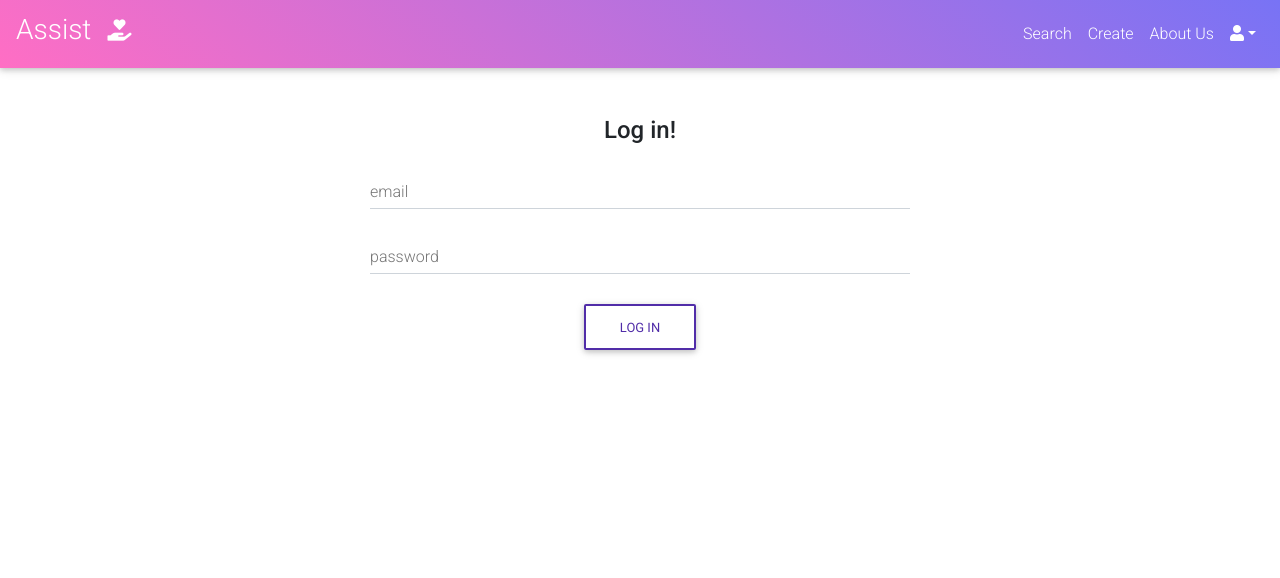
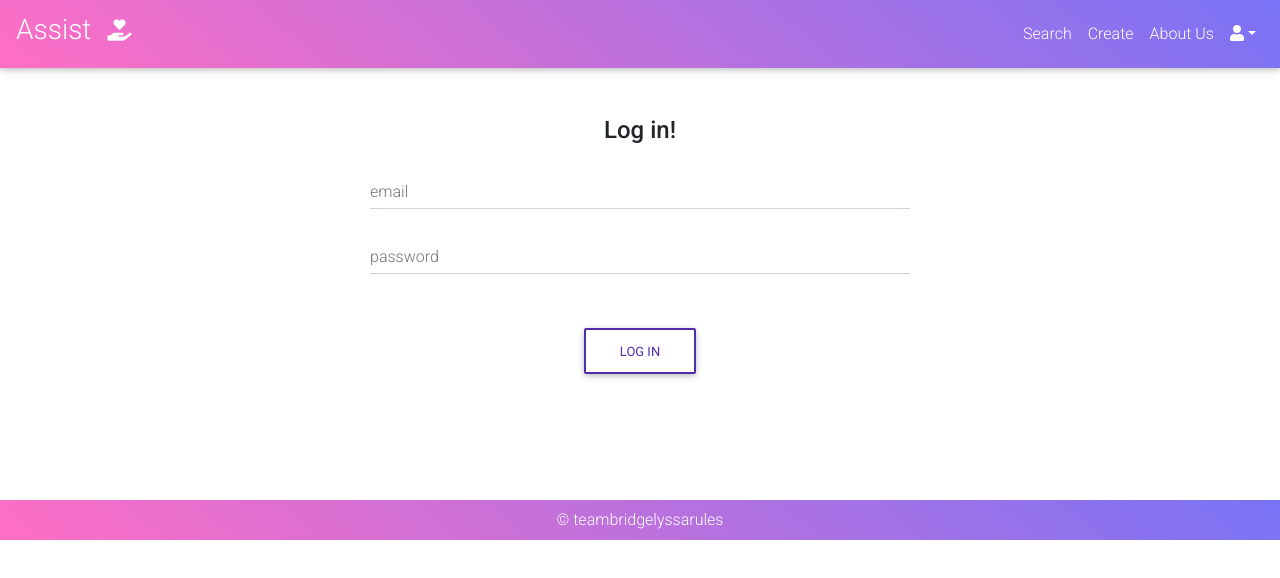
Before and after one commit to bridgetrshannon/Assist, a React (Create React App) app in the folder client/: page /login in a window 1280 px wide. Shown: the top 578 px of the page. Built offline with nearby package versions, Linux system fonts and the light colour scheme.

Commit message:
updated styling and position of footer, adjust position of login / signup forms to match other pages

```diff
--- a/client/src/App.css
+++ b/client/src/App.css
@@ -16,3 +16,9 @@
 #landingPagePad {
 padding-top: 7%;
 }
+
+.footer {
+ position: fixed;
+ bottom: 0;
+ width: 100%;
+}
--- a/client/src/App.js
+++ b/client/src/App.js
@@ -11,6 +11,7 @@ import Home from "./pages/Home";
 import Welcome from "./pages/Welcome";
 import Profile from "./pages/Profile";
 import Navbar from "./components/Navbar";
+import Footer from "./components/Footer";
 import Wrapper from "./components/Wrapper/Wrapper";
 import "./App.css";
 import jwt_decode from "jwt-decode";
@@ -57,6 +58,7 @@ class App extends Component {
               <Switch>
                 <PrivateRoute exact path="/dashboard" component={Dashboard} />
               </Switch>
+              <Footer />
             </Wrapper>
           </div>
         </Router>
--- a/client/src/components/Footer.js
+++ b/client/src/components/Footer.js
@@ -1,14 +1,19 @@
 import React from "react";
+import { MDBFooter, MDBRow } from "mdbreact";
 
 const Footer = () => {
   return (
     <div>
-      <footer className="py-2 black text-white">
+      <MDBFooter
+        color="purple-gradient"
+        className="py-2
+
+        text-white"
+      >
         &copy; teambridgelyssarules
-      </footer>
+      </MDBFooter>
     </div>
   );
 };
 
-
 export default Footer;
--- a/client/src/components/LoginForm.js
+++ b/client/src/components/LoginForm.js
@@ -1,5 +1,5 @@
 import React, { Component } from "react";
-import { MDBInput, MDBBtn } from "mdbreact";
+import { MDBInput, MDBBtn, MDBRow } from "mdbreact";
 import PropTypes from "prop-types";
 import { connect } from "react-redux";
 import { loginUser } from "../actions/authActions";
@@ -49,8 +49,8 @@ class LoginForm extends Component {
   render() {
     const { errors } = this.state;
     return (
-      <div className="mx-auto mt-5">
       <form noValidate onSubmit={this.onSubmit}>
+        <div className="mx-auto mt-5"></div>
         <p className="h4 text-center mb-4">Log in!</p>
         <MDBInput
           onChange={this.onChange}
@@ -87,14 +87,19 @@ class LoginForm extends Component {
           {errors.password}
           {errors.passwordincorrect}
         </span>
-
+        <br />
         <div className="text-center mb-4">
           <MDBBtn color="deep-purple" outline type="submit">
             Log in
           </MDBBtn>
         </div>
+        <MDBRow>
+          <br />
+          <br />
+          <br />
+          <br />
+        </MDBRow>
       </form>
-      </div>
     );
   }
 }
```
Also changed, not shown: client/src/components/SignupForm.js (+16 -20 lines). Lines whose indentation alone changed are shown as unchanged.
